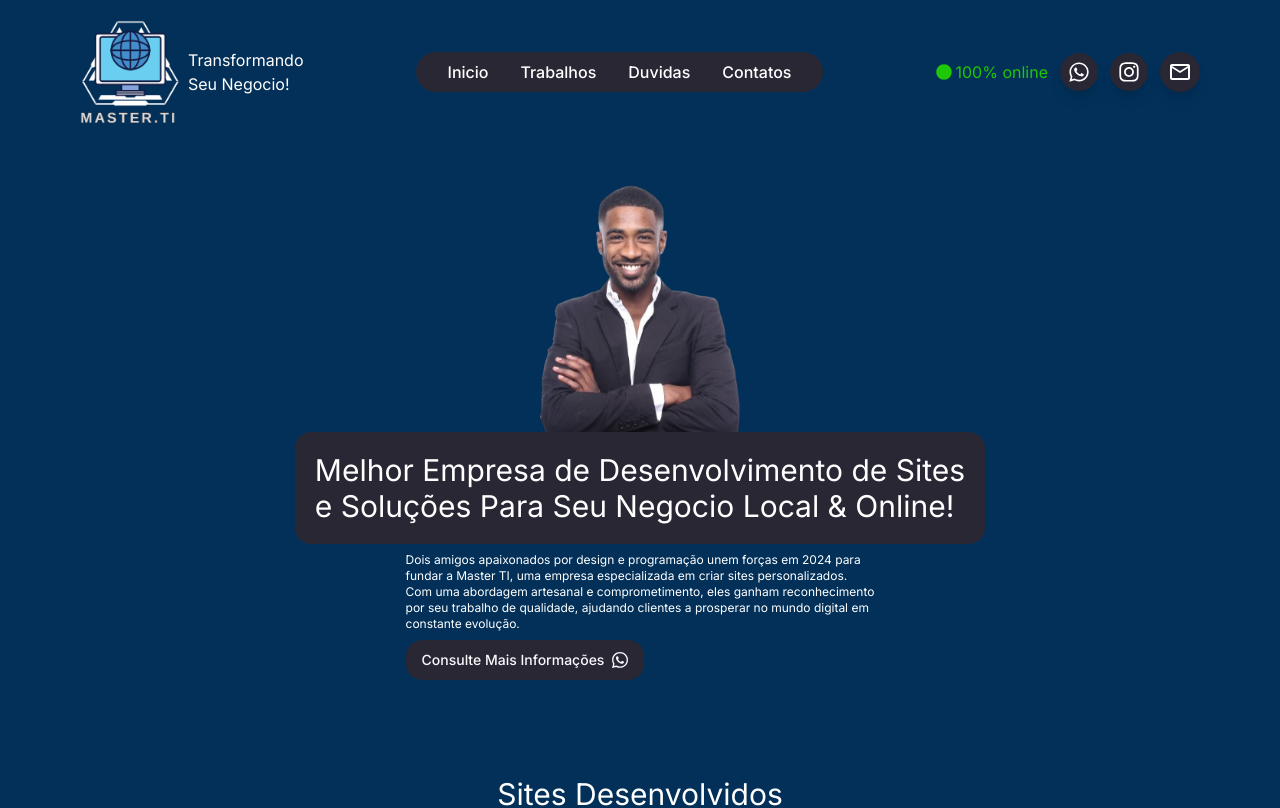
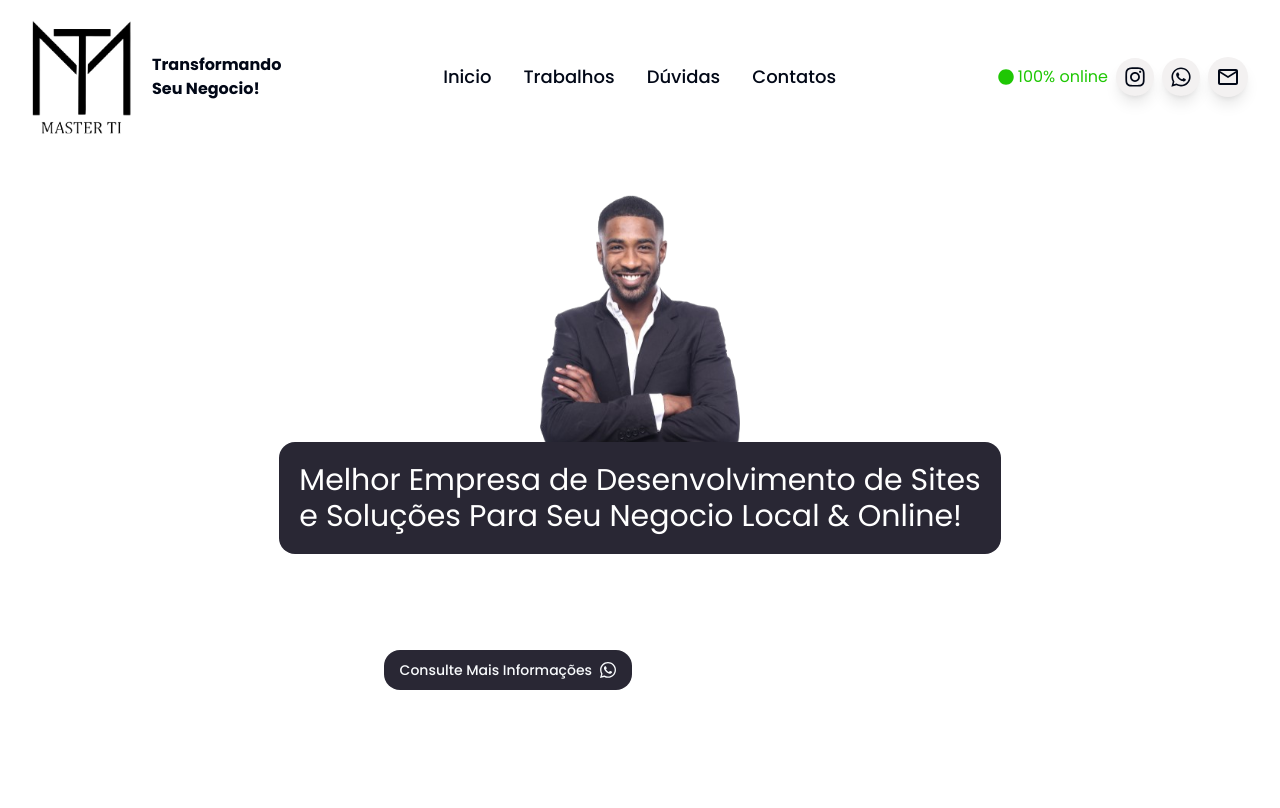
Before and after one commit to ayranoliveira1/master-ti, a Next.js app: page / in a window 1280 px wide. Shown: the top 808 px of the page. Built offline with nearby package versions, Linux system fonts and the light colour scheme.

Commit message:
Feat: changing the website background and making modifications to the header

```diff
--- a/app/globals.css
+++ b/app/globals.css
@@ -71,6 +71,6 @@
       @apply border-border;
    }
    body {
-      @apply bg-[#023059] text-foreground;
+      @apply bg-white text-foreground;
    }
 }
--- a/app/layout.tsx
+++ b/app/layout.tsx
@@ -1,9 +1,12 @@
 import type { Metadata } from "next";
-import { Inter } from "next/font/google";
+import { Poppins } from "next/font/google";
 import "./globals.css";
 import Footer from "@/components/footer";
 
-const inter = Inter({ subsets: ["latin"] });
+const poppins = Poppins({
+   weight: ["300", "400", "500", "600", "700"],
+   subsets: ["latin"],
+});
 
 export const metadata: Metadata = {
    title: "Master.TI",
@@ -17,7 +20,7 @@
 }>) {
    return (
       <html lang="pt-BR" className="scroll-smooth">
-         <body className={inter.className}>
+         <body className={poppins.className}>
             <div className="flex-1">{children}</div>
             <Footer />
          </body>
--- a/app/page.tsx
+++ b/app/page.tsx
@@ -8,7 +8,7 @@
 export default function Home() {
    return (
       <>
-         <div className="py-5 container px-20">
+         <div className="py-5 container mx-auto">
             <Header />
          </div>
 
--- a/components/header.tsx
+++ b/components/header.tsx
@@ -8,7 +8,7 @@
 const Header = () => {
    return (
       <header className="flex justify-between items-center">
-         <div className="flex gap-2 items-center">
+         <div className="flex gap-5 items-center">
             <Image
                src={"/LogoMaster.png"}
                alt="Logo"
@@ -16,39 +16,48 @@
                height={100}
                className="object-cotain"
             />
-            <p className="text-white">
+            <p className="font-bold">
                Transformando <br /> Seu Negocio!
             </p>
          </div>
 
-         <div className="text-white flex gap-2 font-medium bg-[#292734] px-5 py-1 rounded-full">
-            <button className="hover:bg-black px-3 py-1 rounded-full">
+         <div className="flex gap-2 font-medium px-5 py-1 ">
+            <button className="hover:underline text-lg px-3 py-1 rounded-full">
                Inicio
             </button>
 
             <Link href={"#works"}>
-               <button className="hover:bg-black px-3 py-1 rounded-full">
+               <button className="hover:underline text-lg px-3 py-1 rounded-full">
                   Trabalhos
                </button>
             </Link>
 
             <Link href={"#questions"}>
-               <button className="hover:bg-black px-3 py-1 rounded-full">
-                  Duvidas
+               <button className="hover:underline text-lg px-3 py-1 rounded-full">
+                  Dúvidas
                </button>
             </Link>
 
             <Link href={"#contacts"}>
-               <button className="hover:bg-black px-3 py-1 rounded-full">
+               <button className="hover:underline text-lg px-3 py-1 rounded-full">
                   Contatos
                </button>
             </Link>
          </div>
 
-         <div className="flex gap-3 items-center">
+         <div className="flex gap-2 items-center">
             <div className="flex gap-1 items-center text-[#1FC704]">
                <FaCircle /> 100% online
             </div>
+
+            <Link
+               href={"https://www.instagram.com/master.tii/"}
+               target="_blank"
+            >
+               <div className="bg-[#f3f1f1] p-2 rounded-full shadow-lg cursor-pointer hover:scale-110">
+                  <FaInstagram size={22} />
+               </div>
+            </Link>
 
             <Link
                href={
@@ -56,22 +65,13 @@
                }
                target="_blank"
             >
-               <div className="bg-[#292734] text-white p-2 rounded-full shadow-lg cursor-pointer hover:scale-110">
+               <div className="bg-[#f3f1f1] p-2 rounded-full shadow-lg cursor-pointer hover:scale-110">
                   <FaWhatsapp size={22} />
                </div>
             </Link>
 
-            <Link
-               href={"https://www.instagram.com/master.tii/"}
-               target="_blank"
-            >
-               <div className="bg-[#292734] text-white p-2 rounded-full shadow-lg cursor-pointer hover:scale-110">
-                  <FaInstagram size={22} />
-               </div>
-            </Link>
-
             <Link href={"mailto:mastertibr091@gmail.com"} target="_blank">
-               <div className="bg-[#292734] text-white p-2 rounded-full shadow-lg cursor-pointer hover:scale-110">
+               <div className="bg-[#f3f1f1] p-2 rounded-full shadow-lg cursor-pointer hover:scale-110">
                   <MdOutlineMail size={24} />
                </div>
             </Link>
```
Also changed, not shown: public/LogoMaster.png.
